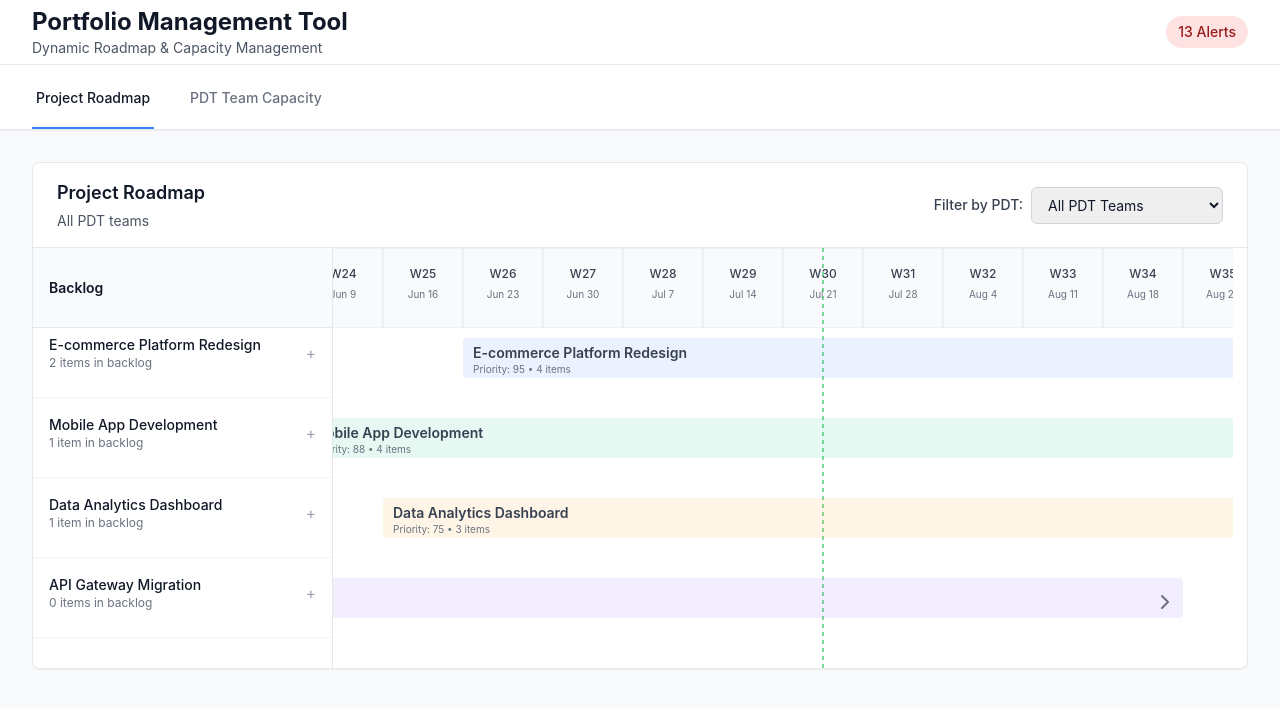
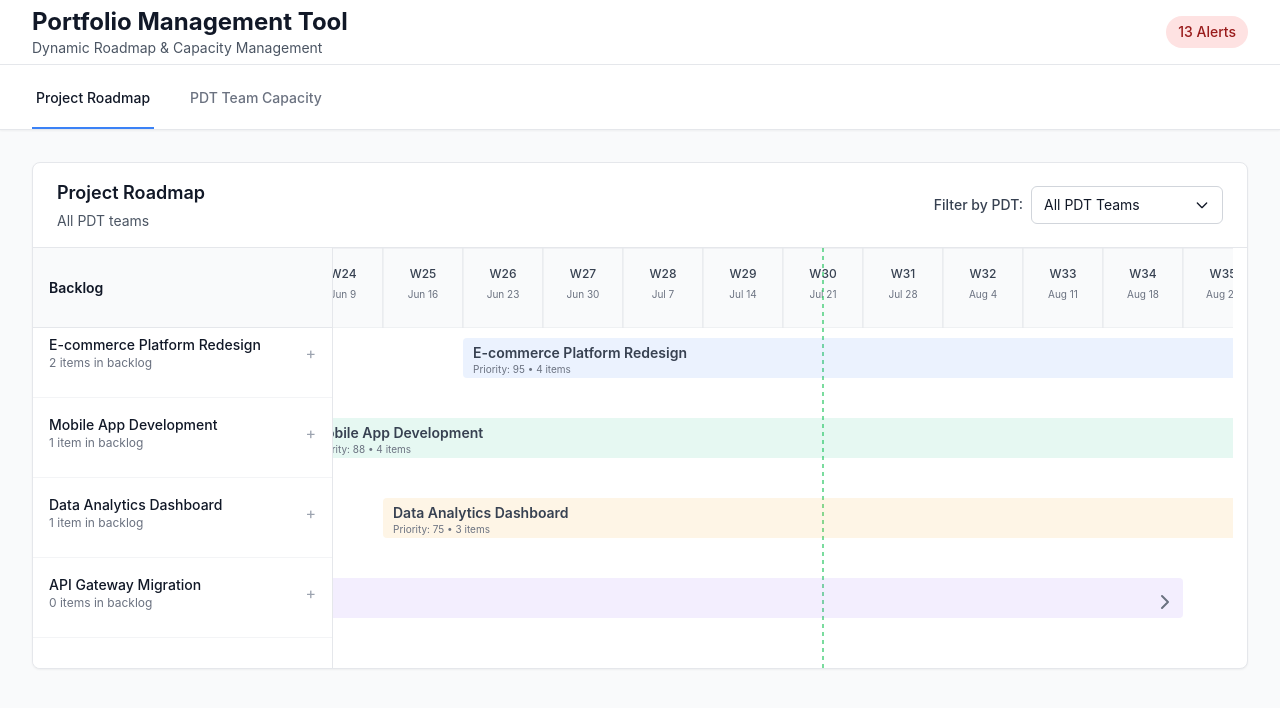
Before and after one commit to Jordan-Ryan/Portfolio-Management-Tool, a React (Vite) app: page / in a window 1280 px wide. Shown: the top 708 px of the page. Built offline with nearby package versions, Linux system fonts and the light colour scheme.

Commit message:
Replace single-select dropdown with proper multi-select checkbox interface for PDT Team filter

```diff
--- a/src/components/TimelineView.tsx
+++ b/src/components/TimelineView.tsx
@@ -28,19 +28,27 @@ export const TimelineView: React.FC<TimelineViewProps> = ({
   onAcknowledgeDependency
 }) => {
   const [openBacklogPopover, setOpenBacklogPopover] = useState<string | null>(null);
+  const [isFilterDropdownOpen, setIsFilterDropdownOpen] = useState(false);
   const svgRef = useRef<SVGSVGElement>(null);
   const containerRef = useRef<HTMLDivElement>(null);
 
   // Close popover when clicking outside
   useEffect(() => {
     const handleClickOutside = (event: MouseEvent) => {
+      const target = event.target as Element;
+
+      // Handle backlog popover
       if (openBacklogPopover) {
-        const target = event.target as Element;
         // Don't close if clicking on the alert icon or the popover itself
         if (target.closest('[data-alert-popover]') || target.closest('[data-alert-icon]')) {
           return;
         }
         setOpenBacklogPopover(null);
+      }
+
+      // Handle filter dropdown
+      if (isFilterDropdownOpen && !target.closest('[data-filter-dropdown]')) {
+        setIsFilterDropdownOpen(false);
       }
     };
 
@@ -48,7 +56,7 @@ export const TimelineView: React.FC<TimelineViewProps> = ({
     return () => {
       document.removeEventListener('mousedown', handleClickOutside);
     };
-  }, [openBacklogPopover]);
+  }, [openBacklogPopover, isFilterDropdownOpen]);
   const [draggedItem, setDraggedItem] = useState<WorkItem | null>(null);
   const [expandedProjects, setExpandedProjects] = useState<Set<string>>(new Set());
 
@@ -327,24 +335,62 @@ export const TimelineView: React.FC<TimelineViewProps> = ({
             </p>
           </div>
 
-          {/* PDT Filter Dropdown */}
+          {/* PDT Filter Multi-Select */}
           <div className="flex items-center space-x-2">
-            <label htmlFor="pdt-filter" className="text-sm font-medium text-gray-700">
+            <label className="text-sm font-medium text-gray-700">
               Filter by PDT:
             </label>
-            <select
-              id="pdt-filter"
-              value={selectedPDTFilter.length > 0 ? selectedPDTFilter[0] : ''}
-              onChange={(e) => onPDTFilterChange(e.target.value ? [e.target.value] : [])}
-              className="block w-48 px-3 py-2 text-sm border border-gray-300 rounded-md focus:outline-none focus:ring-2 focus:ring-blue-500 focus:border-blue-500"
-            >
-              <option value="">All PDT Teams</option>
-              {pdtTeams.map((team) => (
-                <option key={team.id} value={team.id}>
-                  {team.name}
-                </option>
-              ))}
-            </select>
+            <div className="relative" data-filter-dropdown>
+              <button
+                onClick={() => setIsFilterDropdownOpen(!isFilterDropdownOpen)}
+                className="flex items-center justify-between w-48 px-3 py-2 text-sm border border-gray-300 rounded-md focus:outline-none focus:ring-2 focus:ring-blue-500 focus:border-blue-500 bg-white"
+              >
+                <span className="truncate">
+                  {selectedPDTFilter.length === 0
+                    ? 'All PDT Teams'
+                    : selectedPDTFilter.length === 1
+                    ? pdtTeams.find(t => t.id === selectedPDTFilter[0])?.name
+                    : `${selectedPDTFilter.length} teams selected`
+                  }
+                </span>
+                <svg className="w-4 h-4 ml-2" fill="none" stroke="currentColor" viewBox="0 0 24 24">
+                  <path strokeLinecap="round" strokeLinejoin="round" strokeWidth={2} d="M19 9l-7 7-7-7" />
+                </svg>
+              </button>
+
+              {isFilterDropdownOpen && (
+                <div className="absolute z-50 mt-1 w-48 bg-white border border-gray-300 rounded-md shadow-lg max-h-60 overflow-y-auto">
+                  <div className="p-2">
+                    <label className="flex items-center p-2 hover:bg-gray-50 cursor-pointer">
+                      <input
+                        type="checkbox"
+                        checked={selectedPDTFilter.length === 0}
+                        onChange={() => onPDTFilterChange([])}
+                        className="mr-2"
+                      />
+                      <span className="text-sm">All PDT Teams</span>
+                    </label>
+                    {pdtTeams.map((team) => (
+                      <label key={team.id} className="flex items-center p-2 hover:bg-gray-50 cursor-pointer">
+                        <input
+                          type="checkbox"
+                          checked={selectedPDTFilter.includes(team.id)}
+                          onChange={() => {
+                            if (selectedPDTFilter.includes(team.id)) {
+                              onPDTFilterChange(selectedPDTFilter.filter(id => id !== team.id));
+                            } else {
+                              onPDTFilterChange([...selectedPDTFilter, team.id]);
+                            }
+                          }}
+                          className="mr-2"
+                        />
+                        <span className="text-sm">{team.name}</span>
+                      </label>
+                    ))}
+                  </div>
+                </div>
+              )}
+            </div>
           </div>
         </div>
       </div>
--- a/src/pages/CapacityPage.tsx
+++ b/src/pages/CapacityPage.tsx
@@ -1,4 +1,4 @@
-import React from 'react';
+import React, { useState, useEffect } from 'react';
 import { CapacityTable } from '../components/CapacityTable';
 import { PDTTeam, WorkItem } from '../types';
 
@@ -15,6 +15,23 @@ export const CapacityPage: React.FC<CapacityPageProps> = ({
   selectedPDTFilter,
   onPDTFilterChange
 }) => {
+  const [isFilterDropdownOpen, setIsFilterDropdownOpen] = useState(false);
+
+  // Close dropdown when clicking outside
+  useEffect(() => {
+    const handleClickOutside = (event: MouseEvent) => {
+      const target = event.target as Element;
+      if (isFilterDropdownOpen && !target.closest('[data-filter-dropdown]')) {
+        setIsFilterDropdownOpen(false);
+      }
+    };
+
+    document.addEventListener('mousedown', handleClickOutside);
+    return () => {
+      document.removeEventListener('mousedown', handleClickOutside);
+    };
+  }, [isFilterDropdownOpen]);
+
   return (
     <div className="min-h-screen bg-gray-50">
       <div className="w-full px-4 sm:px-6 lg:px-8 py-8">
@@ -27,24 +44,62 @@ export const CapacityPage: React.FC<CapacityPageProps> = ({
               </p>
             </div>
 
-            {/* PDT Filter Dropdown */}
+            {/* PDT Filter Multi-Select */}
             <div className="flex items-center space-x-2">
-              <label htmlFor="capacity-pdt-filter" className="text-sm font-medium text-gray-700">
+              <label className="text-sm font-medium text-gray-700">
                 Filter by PDT:
               </label>
-              <select
-                id="capacity-pdt-filter"
-                value={selectedPDTFilter.length > 0 ? selectedPDTFilter[0] : ''}
-                onChange={(e) => onPDTFilterChange(e.target.value ? [e.target.value] : [])}
-                className="block w-48 px-3 py-2 text-sm border border-gray-300 rounded-md focus:outline-none focus:ring-2 focus:ring-blue-500 focus:border-blue-500"
-              >
-                <option value="">All PDT Teams</option>
-                {pdtTeams.map((team) => (
-                  <option key={team.id} value={team.id}>
-                    {team.name}
-                  </option>
-                ))}
-              </select>
+              <div className="relative" data-filter-dropdown>
+                <button
+                  onClick={() => setIsFilterDropdownOpen(!isFilterDropdownOpen)}
+                  className="flex items-center justify-between w-48 px-3 py-2 text-sm border border-gray-300 rounded-md focus:outline-none focus:ring-2 focus:ring-blue-500 focus:border-blue-500 bg-white"
+                >
+                  <span className="truncate">
+                    {selectedPDTFilter.length === 0
+                      ? 'All PDT Teams'
+                      : selectedPDTFilter.length === 1
+                      ? pdtTeams.find(t => t.id === selectedPDTFilter[0])?.name
+                      : `${selectedPDTFilter.length} teams selected`
+                    }
+                  </span>
+                  <svg className="w-4 h-4 ml-2" fill="none" stroke="currentColor" viewBox="0 0 24 24">
+                    <path strokeLinecap="round" strokeLinejoin="round" strokeWidth={2} d="M19 9l-7 7-7-7" />
+                  </svg>
+                </button>
+
+                {isFilterDropdownOpen && (
+                  <div className="absolute z-50 mt-1 w-48 bg-white border border-gray-300 rounded-md shadow-lg max-h-60 overflow-y-auto">
+                    <div className="p-2">
+                      <label className="flex items-center p-2 hover:bg-gray-50 cursor-pointer">
+                        <input
+                          type="checkbox"
+                          checked={selectedPDTFilter.length === 0}
+                          onChange={() => onPDTFilterChange([])}
+                          className="mr-2"
+                        />
+                        <span className="text-sm">All PDT Teams</span>
+                      </label>
+                      {pdtTeams.map((team) => (
+                        <label key={team.id} className="flex items-center p-2 hover:bg-gray-50 cursor-pointer">
+                          <input
+                            type="checkbox"
+                            checked={selectedPDTFilter.includes(team.id)}
+                            onChange={() => {
+                              if (selectedPDTFilter.includes(team.id)) {
+                                onPDTFilterChange(selectedPDTFilter.filter(id => id !== team.id));
+                              } else {
+                                onPDTFilterChange([...selectedPDTFilter, team.id]);
+                              }
+                            }}
+                            className="mr-2"
+                          />
+                          <span className="text-sm">{team.name}</span>
+                        </label>
+                      ))}
+                    </div>
+                  </div>
+                )}
+              </div>
             </div>
           </div>
         </div>
```
Also changed, not shown: 1 other file (tests, documents, lock files or other folders).
